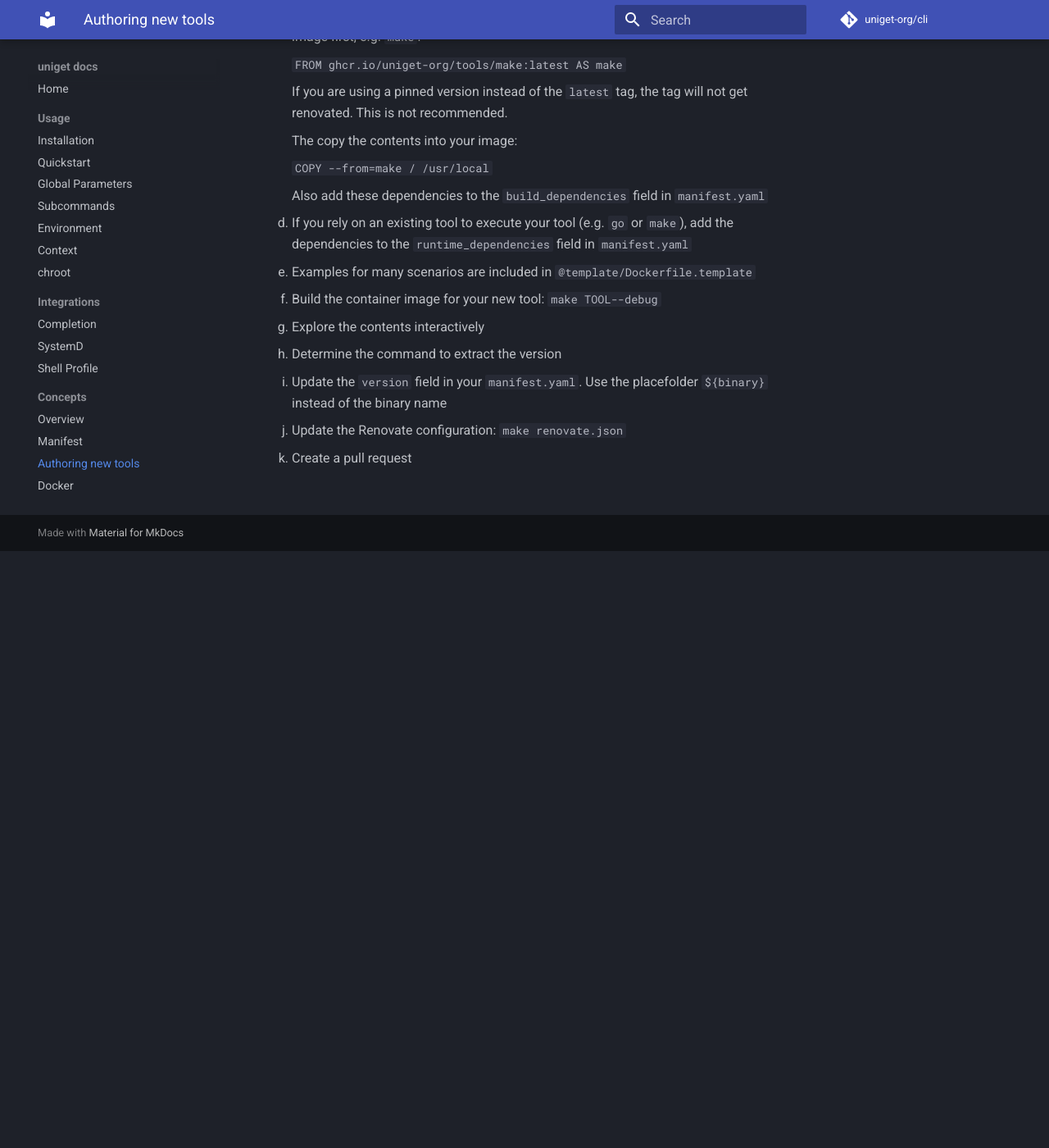
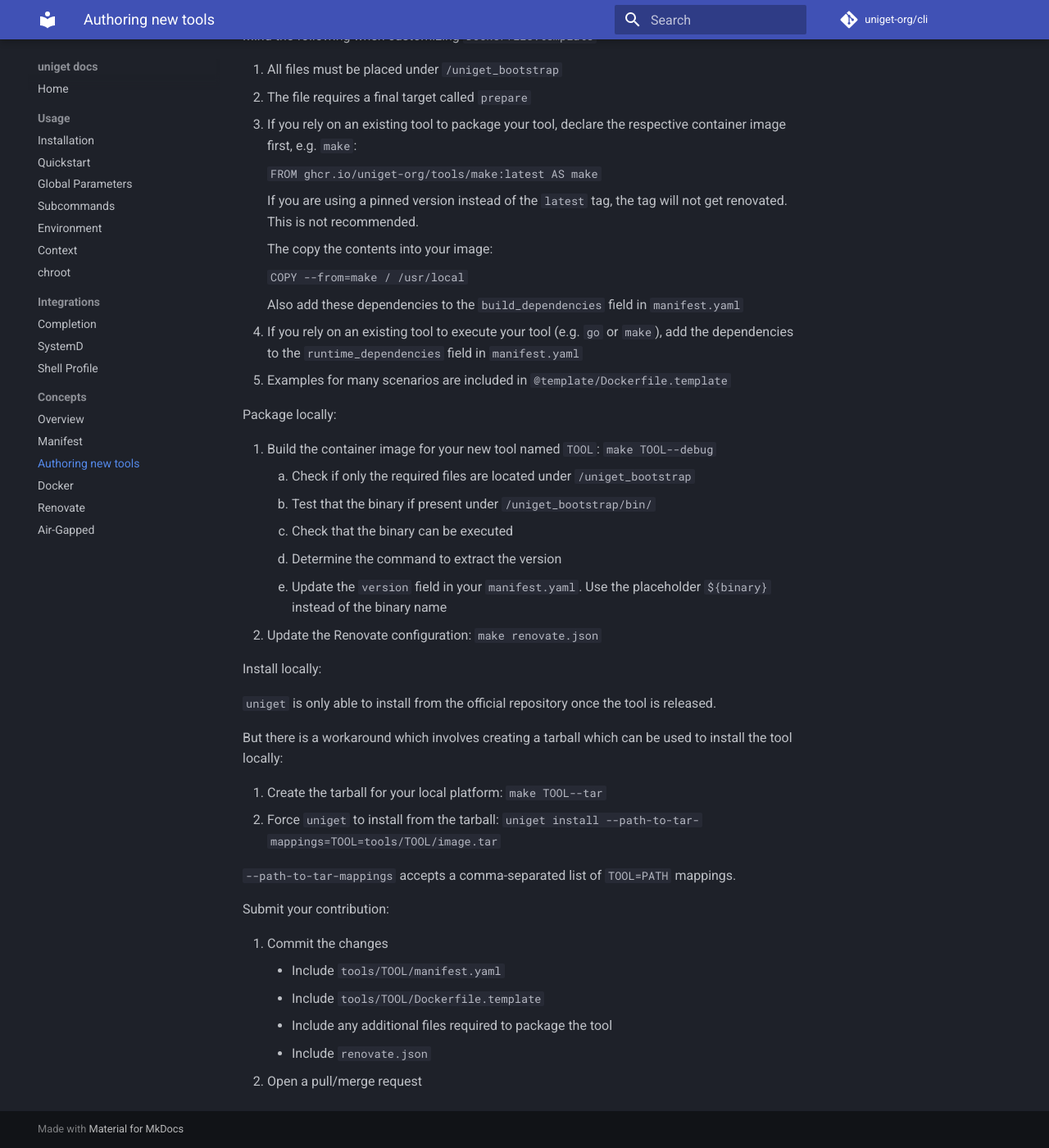
Before and after one commit to uniget-org/docs.uniget.dev, an MkDocs documentation site: the page built from docs/authoring.md, in a window 1280 px wide and 1400 px high, scrolled down 728 px. Shown: the whole window at 82% size. Built offline with MkDocs 1.6.1 and Material for MkDocs 9.7.7, drawn with Linux system fonts in a browser that asks for light colours; comment, search, counter and statistics services are not loaded; some of the changed text lies outside the part shown.

Commit message:
feat: Updated

````diff
--- a/docs/authoring.md
+++ b/docs/authoring.md
@@ -7,35 +7,65 @@ Tools are packaged, stored and transported as container images but containerizat
 1. Fork and clone the [tools repository](https://github.com/uniget-org/tools/pulls)
 1. Create a new branch
 1. Create a new directory under `tools/` for your tool
-1. Instead of beginning from scratch...
-    1. Either add files from `@template/` to your new directory
-    1. Or copy from an existing tool
-1. Refer to [manifest](manifest.md) to customize `manifest.yaml`
+1. You can either bwegin from scratch or...
+    1. Add files from `@template/` to your new directory
+    1. Copy from an existing tool
+
+Editing `manifest.yaml`:
+
+1. Refer to [manifest](manifest.md) to customize `manifest.yaml`. Mind that the `name` field must match the name of the subdirectory
+1. Make sure the `tags` contain relevant tags. Please refer to similar tools for inspiration
 1. If the binary for your tool has a different name, use the `binary` field in the `manifest.yaml`. A relative path will be resolved to `${target}/bin`. An absolute path should start with the placeholder `${target}`
-1. Mind the following when customizing `Dockerfile.template`
-    1. All files must be placed under `/uniget_bootstrap`
-    1. The file requires a final target called `prepare`
-    1. If you rely on an existing tool to package your tool, declare the respective container image first, e.g. `make`:
 
-        ```
-        FROM ghcr.io/uniget-org/tools/make:latest AS make
-        ```
+Mind the following when customizing `Dockerfile.template`
 
-        If you are using a pinned version instead of the `latest` tag, the tag will not get renovated. This is not recommended.
+1. All files must be placed under `/uniget_bootstrap`
+1. The file requires a final target called `prepare`
+1. If you rely on an existing tool to package your tool, declare the respective container image first, e.g. `make`:
 
-        The copy the contents into your image:
+    ```
+    FROM ghcr.io/uniget-org/tools/make:latest AS make
+    ```
 
-        ```
-        COPY --from=make / /usr/local
-        ```
+    If you are using a pinned version instead of the `latest` tag, the tag will not get renovated. This is not recommended.
 
-        Also add these dependencies to the `build_dependencies` field in `manifest.yaml`
+    The copy the contents into your image:
 
-    1. If you rely on an existing tool to execute your tool (e.g. `go` or `make`), add the dependencies to the `runtime_dependencies` field in `manifest.yaml`
-    1. Examples for many scenarios are included in `@template/Dockerfile.template`
-1. Build the container image for your new tool: `make TOOL--debug`
-    1. Explore the contents interactively
+    ```
+    COPY --from=make / /usr/local
+    ```
+
+    Also add these dependencies to the `build_dependencies` field in `manifest.yaml`
+
+1. If you rely on an existing tool to execute your tool (e.g. `go` or `make`), add the dependencies to the `runtime_dependencies` field in `manifest.yaml`
+1. Examples for many scenarios are included in `@template/Dockerfile.template`
+
+Package locally:
+
+1. Build the container image for your new tool named `TOOL`: `make TOOL--debug`
+    1. Check if only the required files are located under `/uniget_bootstrap`
+    1. Test that the binary if present under `/uniget_bootstrap/bin/`
+    1. Check that the binary can be executed
     1. Determine the command to extract the version
-    1. Update the `version` field in your `manifest.yaml`. Use the placefolder `${binary}` instead of the binary name
+    1. Update the `version` field in your `manifest.yaml`. Use the placeholder `${binary}` instead of the binary name
 1. Update the Renovate configuration: `make renovate.json`
-1. Create a pull request
+
+Install locally:
+
+`uniget` is only able to install from the official repository once the tool is released.
+
+But there is a workaround which involves creating a tarball which can be used to install the tool locally:
+
+1. Create the tarball for your local platform: `make TOOL--tar`
+1. Force `uniget` to install from the tarball: `uniget install --path-to-tar-mappings=TOOL=tools/TOOL/image.tar`
+
+`--path-to-tar-mappings` accepts a comma-separated list of `TOOL=PATH` mappings.
+
+Submit your contribution:
+
+1. Commit the changes
+    - Include `tools/TOOL/manifest.yaml`
+    - Include `tools/TOOL/Dockerfile.template`
+    - Include any additional files required to package the tool
+    - Include `renovate.json`
+1. Open a pull/merge request
````
Also changed, not shown: docs/concepts.md (+2 -3 lines), docs/manifest.md (+13 -12 lines).
